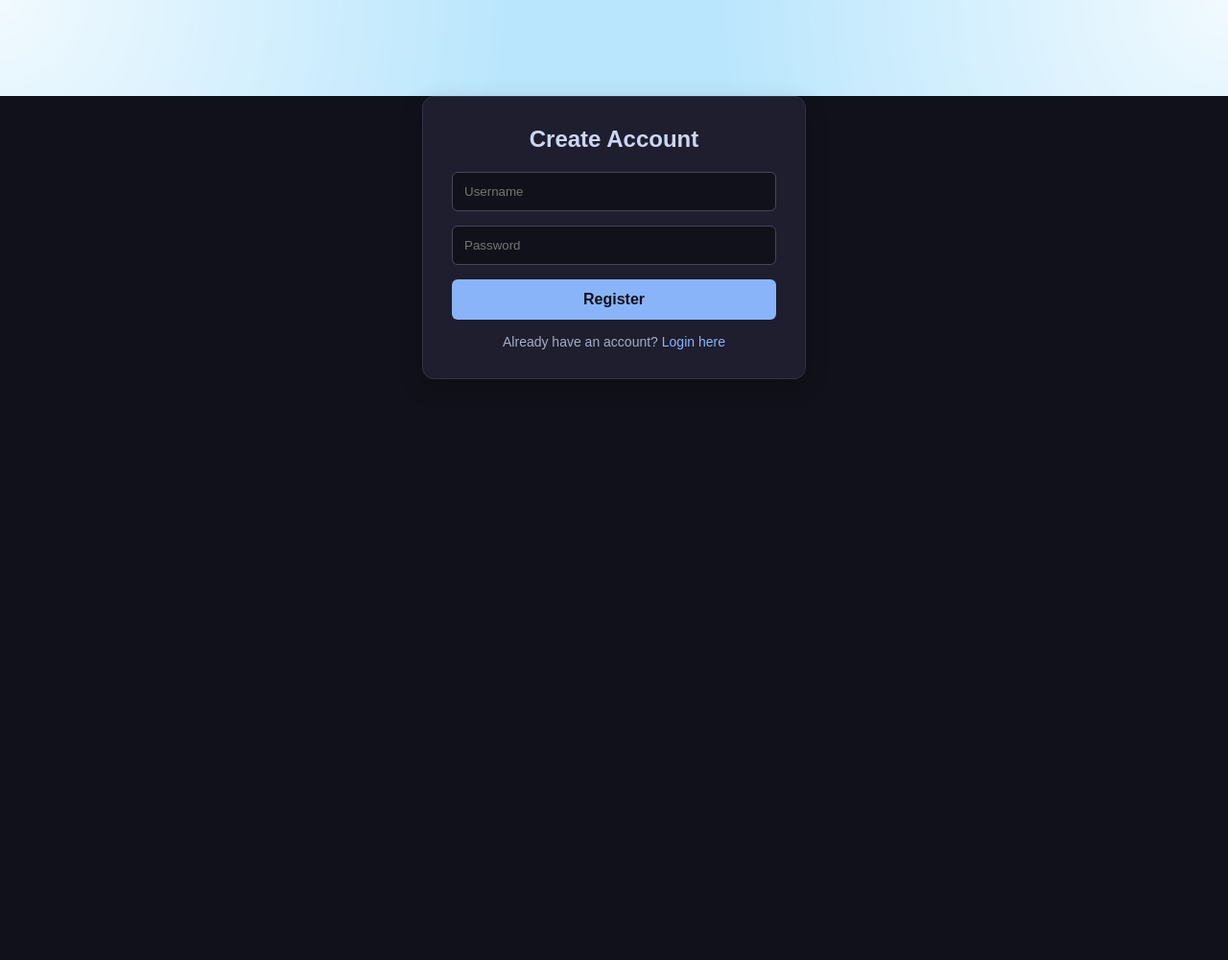
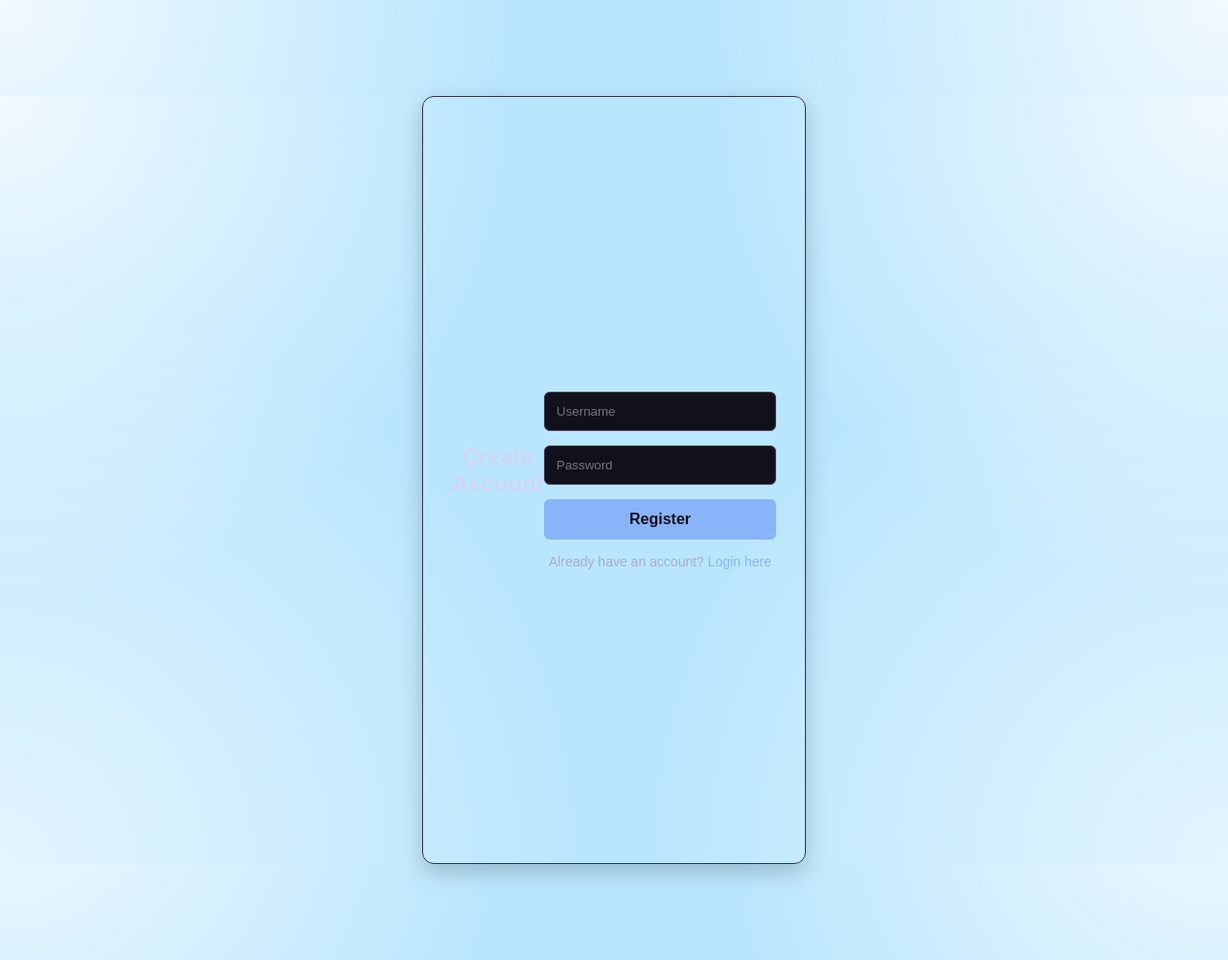
Before and after one commit to pujaux/Task-Management-app, a Flask app: page /register in a window 1280 px wide. Shown: the whole page at 96% size. Before the commit the page ends 395 px from the top, so only its background shows below. Run offline with Flask 3, Linux system fonts and the light colour scheme.

Commit message:
Design: Implement seamless baby blue theme with peripheral white ray gradients

```diff
--- a/static/style.css
+++ b/static/style.css
@@ -33,18 +33,30 @@ html, body {
   margin: 0;
   padding: 0;
   min-height: 100vh;
+  width: 100%;
   color: var(--text);
   font-family: var(--font-body);
   -webkit-font-smoothing: antialiased;
 
   /* Baby blue base layer combined with radial light rays leaking from the screen corners */
-  background-color: var(--bg);
+  background-color: var(--bg) !important;
   background-image:
     radial-gradient(circle at 0% 0%, rgba(255,255,255,0.8) 0%, transparent 35%),
     radial-gradient(circle at 100% 0%, rgba(255,255,255,0.8) 0%, transparent 35%),
     radial-gradient(circle at 100% 100%, rgba(255,255,255,0.6) 0%, transparent 40%),
-    radial-gradient(circle at 0% 100%, rgba(255,255,255,0.6) 0%, transparent 40%);
-  background-attachment: fixed;
+    radial-gradient(circle at 0% 100%, rgba(255,255,255,0.6) 0%, transparent 40%) !important;
+  background-attachment: fixed !important;
+  background-size: cover !important;
+}
+
+/* ---------- Authentication Screens Layout Fix ---------- */
+.auth-page, .auth-wrapper, .auth-container {
+  min-height: 100vh;
+  width: 100%;
+  display: flex;
+  align-items: center;
+  justify-content: center;
+  background: transparent !important; /* Forces the baby blue body glow to show through */
 }
 
 /* ---------- App Frame Container ---------- */
```
